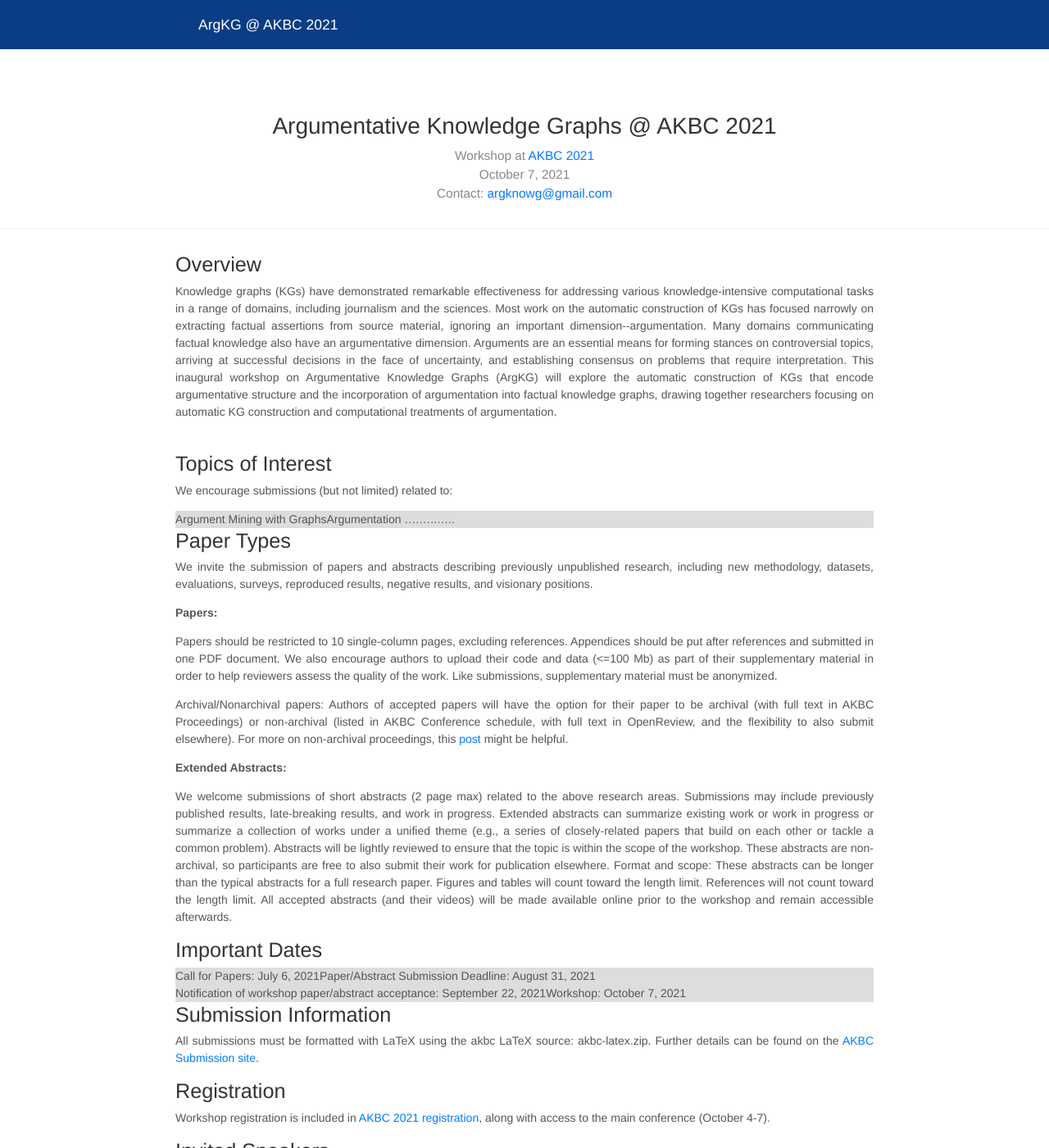
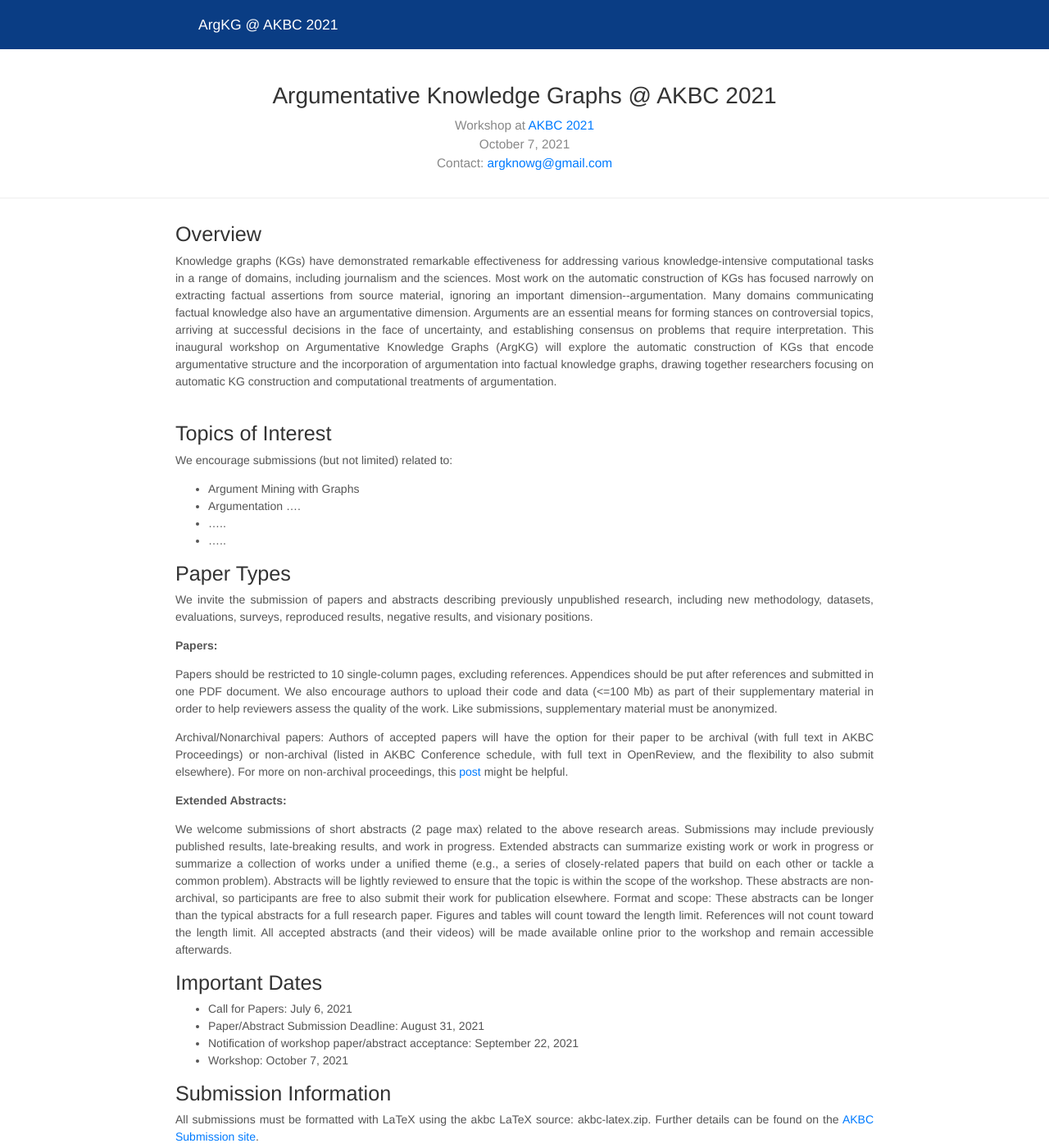
Before and after one commit to ArgKG/2021, a Jekyll site: the page built from index.md, in a window 1280 px wide and 1400 px high. Shown: the whole window at 82% size. Built offline with Jekyll 4.4.1, drawn with Linux system fonts in a browser that asks for light colours; nearby versions of some CDN libraries.

Commit message:
Update main.html

```diff
--- a/_layouts/main.html
+++ b/_layouts/main.html
@@ -22,34 +22,11 @@
                  text-align: justify;
                  text-justify: inter-word;
                 }
-            ul {
-                list-style-type: none;
-                 margin: 0;
-                padding: 0;
-                overflow: hidden;
-                background-color: #dddddd;
-                }
-
-            li {
-                float: left;
-                }
-
-            li a {
-                display: block;
-                padding: 8px;
-                }
     </style>
 
 </head>
 
 <body>
-
-    <ul>
-            <li><a href="#home">Home</a></li>
-            <li><a href="#news">News</a></li>
-            <li><a href="#contact">Contact</a></li>
-            <li><a href="#about">About</a></li>
-    </ul>
 
 <div class="blog-masthead">
     <div class="container">
```
